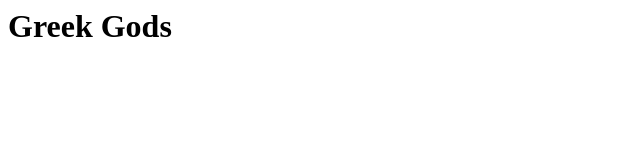
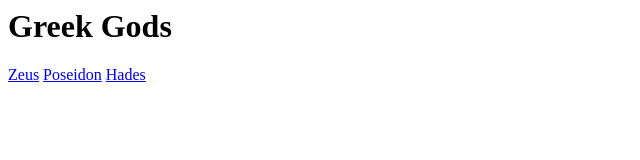
Before and after one commit to jdmar3-comp426/a01-cole-hoffman, a website: page index.html in a window 1280 px wide. Shown: the whole page, without its empty margins (0-640 px from the left). Drawn offline with Linux system fonts and the light colour scheme.

Commit message:
trial commit

```diff
--- a/index.html
+++ b/index.html
@@ -1 +1,5 @@
 <h1>Greek Gods</h1>
+
+<a href="zeus.html">Zeus</a>
+<a href="poseidon.html">Poseidon</a>
+<a href="hades.html">Hades</a>
```
